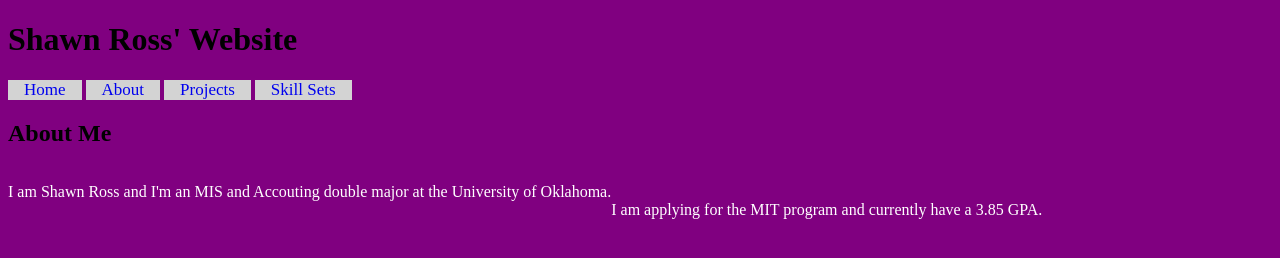
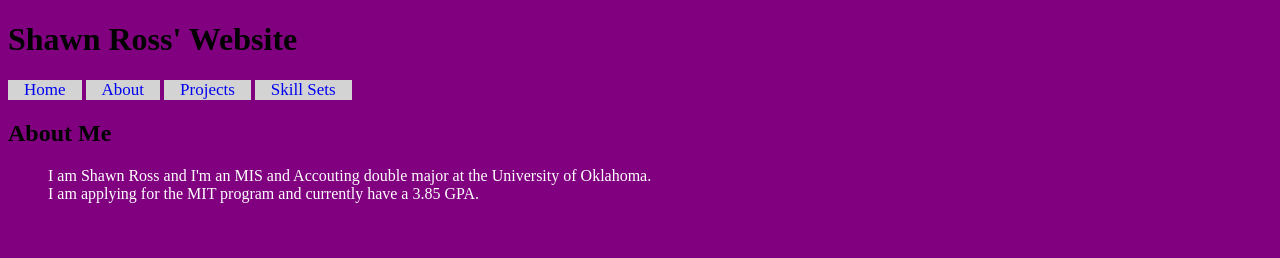
Before and after one commit to shawnross22/shawnross22.github.io, a plain HTML site: page about.html in a window 1280 px wide. Drawn offline with Linux system fonts and the light colour scheme.

Commit message:
Update about.html

```diff
--- a/about.html
+++ b/about.html
@@ -13,8 +13,11 @@
         <a href="skillsets.html">Skill Sets</a>
     </div>
     <h2>About Me</h2>
-    <p>  I am Shawn Ross and I'm an MIS and Accouting double major at the University of Oklahoma.</p>
-    <br />
-    <p> <span style="text-align: left;" /> I am applying for the MIT program and currently have a 3.85 GPA.</p>
+    <nav2>
+        <ul>
+            <li>I am Shawn Ross and I'm an MIS and Accouting double major at the University of Oklahoma.</li>
+            <li>I am applying for the MIT program and currently have a 3.85 GPA.</li>
+        </ul>
+    </nav2>
 </body>
 </html>
```
